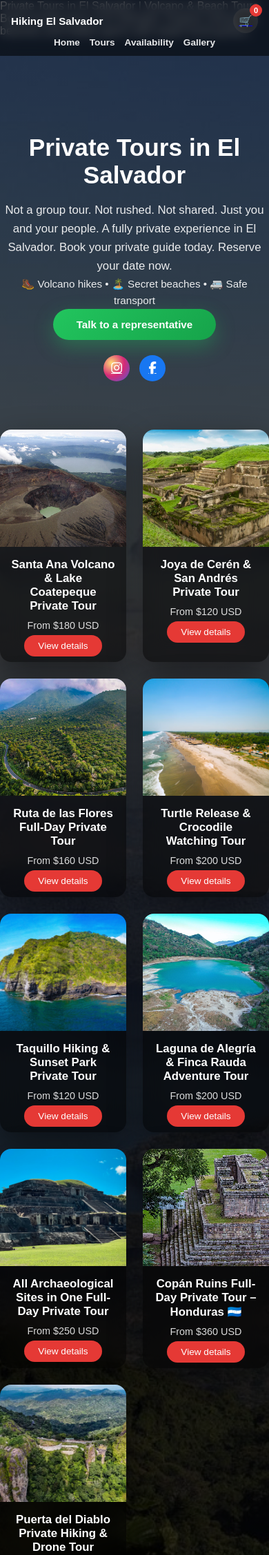
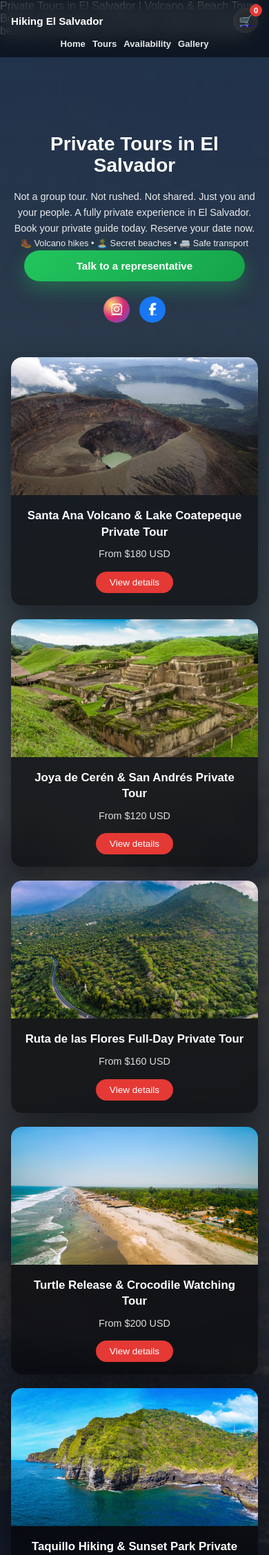
Before and after one commit to Moncada7794/listo-GitHub, a Flask app: page / in a window 390 px wide. Shown: the top 2255 px of the page at 69% size. Run offline with Flask 3, Linux system fonts and the light colour scheme.

Commit message:
Improve mobile y click en  tour cards

```diff
--- a/static/css/style.css
+++ b/static/css/style.css
@@ -1,27 +1,37 @@
 /* ================= RESET ================= */
+
 *{
     margin:0;
     padding:0;
     box-sizing:border-box;
 }
 
-/* 🔥 FIX BARRA BLANCA SUPERIOR */
+/* ================= BASE ================= */
+
 html{
     background:#000;
+    overflow-x:hidden;
 }
 
 body{
     font-family:Arial, sans-serif;
     color:#fff;
     margin:0;
+    overflow-x:hidden;
 
     background:
         linear-gradient(rgba(0,0,0,0.65), rgba(0,0,0,0.85)),
-        url("/static/images/hero.jpg") center/cover fixed no-repeat;
+        url("/static/images/hero.jpg") center/cover no-repeat;
 
     min-height:100vh;
 }
 
+/* smoother images */
+img{
+    max-width:100%;
+    height:auto;
+    display:block;
+}
 
 /* ================= HEADER ================= */
 
@@ -92,113 +109,161 @@ body{
     position:absolute;
     top:-6px;
     right:-6px;
+
     background:#e53935;
     color:#fff;
+
     font-size:.7rem;
     font-weight:700;
+
     width:18px;
     height:18px;
+
     display:flex;
     align-items:center;
     justify-content:center;
+
     border-radius:50%;
 }
 
-
-/* ================= HERO HOME ================= */
+/* ================= HERO ================= */
 
 .hero{
     position:relative;
+
     padding-top:140px;
     padding-bottom:60px;
+
     display:flex;
     justify-content:center;
+
     text-align:center;
 }
 
 .hero-overlay{
     position:absolute;
     inset:0;
-    background:linear-gradient(to bottom, rgba(0,0,0,0.55), rgba(0,0,0,0.88));
+
+    background:linear-gradient(
+        to bottom,
+        rgba(0,0,0,0.55),
+        rgba(0,0,0,0.88)
+    );
+
     z-index:0;
 }
 
 .hero-content{
     position:relative;
     z-index:1;
+
     max-width:820px;
 }
 
 .hero-content h1{
     font-size:3.5rem;
     font-weight:800;
+
     margin-bottom:18px;
+
+    line-height:1.1;
 }
 
 .hero-description{
     font-size:1.05rem;
     opacity:.9;
+
     margin-bottom:20px;
+
+    line-height:1.6;
 }
 
 .hero-features{
     font-size:.95rem;
     opacity:.9;
+
     margin-bottom:26px;
+
+    line-height:1.6;
 }
 
+.hero-content p{
+    max-width:700px;
+    margin:0 auto;
 
-/* ================= BOTÓN WHATSAPP ================= */
+    line-height:1.6;
+}
+
+/* ================= WHATSAPP BUTTON ================= */
 
 .hero-actions{
     display:flex;
     flex-direction:column;
     align-items:center;
+
     gap:16px;
 }
 
 .btn-whatsapp{
     display:inline-block;
+
     padding:14px 34px;
+
     border-radius:999px;
+
     font-weight:700;
     font-size:.95rem;
+
     color:white;
     text-decoration:none;
+
     background:linear-gradient(135deg,#22c55e,#16a34a);
+
     box-shadow:0 10px 28px rgba(34,197,94,.35);
+
     transition:.25s;
 }
 
 .btn-whatsapp:hover{
     transform:translateY(-2px);
+
     box-shadow:0 14px 36px rgba(34,197,94,.45);
 }
 
-
-/* ================= REDES ================= */
+/* ================= SOCIAL ================= */
 
 .hero-social{
     display:flex;
     justify-content:center;
+
     gap:14px;
+
     margin-top:6px;
 }
 
 .social{
     width:38px;
     height:38px;
+
     border-radius:50%;
+
     display:flex;
     align-items:center;
     justify-content:center;
+
     font-size:18px;
     color:white;
+
     transition:.25s;
 }
 
 .social-ig{
-    background:radial-gradient(circle at 30% 30%, #feda75, #d62976, #4f5bd5);
+    background:radial-gradient(
+        circle at 30% 30%,
+        #feda75,
+        #d62976,
+        #4f5bd5
+    );
 }
 
 .social-fb{
@@ -258,22 +347,35 @@ body{
 .tour-name{
     font-size:1.05rem;
     font-weight:700;
+
     margin-bottom:10px;
+
+    line-height:1.4;
 }
 
 .tour-description{
     font-size:.9rem;
     opacity:.85;
+
     margin-bottom:14px;
+
+    line-height:1.5;
 }
 
 .tour-btn{
+    display:inline-block;
+
     padding:8px 20px;
+
     background:#e53935;
     color:white;
+
     border-radius:999px;
+
     text-decoration:none;
+
     font-size:.85rem;
+
     transition:.2s;
 }
 
@@ -370,158 +583,158 @@ body{
     }
 }
 
+/* ================= MOBILE ================= */
 
-/* ================= RESPONSIVE ================= */
-
-@media(max-width:768px){
+@media (max-width:768px){
 
     body{
         padding-top:0;
     }
 
-    .hero-content h1{
-        font-size:2.2rem;
-    }
-
-    .home-tours-grid{
-        grid-template-columns:repeat(2,1fr);
-    }
-
-    .tour-layout{
-    display:grid;
-    grid-template-columns:1fr;
-	}
-
-    .tour-hero{
-        height:50vh;
-        padding-top:120px;
-    }
+    /* ===== HEADER ===== */
 
     .main-header{
         height:auto;
+
         padding:12px 16px;
+
         flex-wrap:wrap;
+
         justify-content:space-between;
         align-items:center;
+
+        backdrop-filter:blur(12px);
     }
 
     .header-left{
         position:static;
+
         font-size:.95rem;
+
         flex:1;
     }
 
     .main-nav{
         width:100%;
+
         order:3;
+
         justify-content:center;
-        gap:14px;
-        margin-top:6px;
+
+        gap:10px;
+
+        margin-top:8px;
+
         flex-wrap:wrap;
     }
 
     .main-nav a{
-        font-size:.85rem;
+        font-size:.82rem;
     }
 
     .cart-icon{
         position:static;
+
         transform:none;
+
         order:2;
+
         width:36px;
         height:36px;
+
         background:rgba(255,255,255,0.1);
     }
+
+    /* ===== HERO ===== */
+
+    .hero{
+        padding-top:140px;
+        padding-bottom:40px;
+
+        padding-left:18px;
+        padding-right:18px;
     }
 
-/* ===== FIX TOUR DETAIL LAYOUT ===== */
-
-.tour-layout{
-    max-width:1200px;
-    margin:60px auto;
-    padding:0 20px;
-    display:grid;
-    grid-template-columns:2fr 1fr;
-    gap:40px;
-}
-
-.tour-info-card{
+    .hero-content{
         width:100%;
     }
 
-.booking-box{
+    .hero-content h1{
+        font-size:2rem;
+    }
+
+    .hero-description{
+        font-size:.95rem;
+    }
+
+    .hero-features{
+        font-size:.85rem;
+    }
+
+    .btn-whatsapp{
+        width:100%;
+        max-width:320px;
+
+        text-align:center;
+    }
+
+    /* ===== HOME TOURS ===== */
+
+    .home-tours-section{
+        padding-left:16px;
+        padding-right:16px;
+    }
+
+    .home-tours-grid{
+        grid-template-columns:1fr;
+
+        gap:20px;
+
+        max-width:100%;
+    }
+
+    .home-tour-card{
         width:100%;
     }
 
-/* ===== RESTORE BOOKING BOX ===== */
-
-.booking-box{
-    position:sticky;
-    top:120px;
-    background:rgba(255,255,255,.06);
-    backdrop-filter:blur(14px);
-    border:1px solid rgba(255,255,255,.08);
-    box-shadow:0 20px 60px rgba(0,0,0,.6);
-    padding:24px;
-    border-radius:16px;
-
-    width:100%;
-    max-width:340px;
+    .tour-image{
+        height:220px;
     }
 
-.tour-layout{
-    align-items:start;
+    .tour-content{
+        padding:18px;
     }
 
-/* ===== FIX BOOKING FORM LAYOUT ===== */
+    /* ===== TOURS PAGE ===== */
 
-.booking-box label{
-    display:block;
-    margin-top:10px;
-    margin-bottom:4px;
-    font-size:.9rem;
+    .tours-page{
+        padding-left:16px;
+        padding-right:16px;
     }
 
-.booking-box input,
-.booking-box select{
-    width:100%;
-    padding:10px;
-    margin-bottom:14px;
-    border-radius:8px;
-    border:none;
-    display:block;
+    .tours-grid{
+        grid-template-columns:1fr;
+
+        gap:20px;
     }
 
-.booking-box .tour-btn{
+    .tour-card{
         width:100%;
-    margin-top:6px;
     }
 
-.booking-box .tour-btn.whatsapp{
-    background:#25D366;
-}
-/* ===== RESTORE ORIGINAL BOOKING BUTTON LAYOUT ===== */
-
-.booking-box .tour-btn{
-    width:auto;
-    display:inline-block;
-    padding:10px 18px;
+    .tour-img{
+        height:220px;
     }
 
-.booking-box .tour-btn.whatsapp{
-    display:block;
-    margin-top:10px;
-    width:auto;
+    .tour-info{
+        padding:18px;
     }
 
-/* espacio entre botones */
-.booking-box .tour-btn + .tour-btn{
-    margin-left:8px;
+    .tour-info h2{
+        font-size:1.15rem;
     }
 
-/* ===== MOBILE FIX TOUR DETAIL ===== */
-
-@media (max-width:768px){
+    /* ===== TOUR DETAIL ===== */
 
     .tour-layout{
         display:block;
@@ -529,28 +742,46 @@ body{
 
     .tour-info-card{
         width:100%;
+
         margin-bottom:25px;
     }
 
     .booking-box{
         position:relative;
+
         top:auto;
+
         width:100%;
         max-width:100%;
+
         margin:0 auto;
     }
 
+    .tour-hero{
+        height:50vh;
+
+        padding-top:120px;
     }
-.hero-content p{
-    max-width:700px;
-    margin:0 auto;
-    line-height:1.6;
 }
 
-/* ===== SEO TEXT IMPROVEMENT (SAFE) ===== */
+/* ================= SMALL IPHONES ================= */
 
-.hero-content p{
-    max-width:700px;
-    margin:0 auto;
-    line-height:1.6;
+@media (max-width:430px){
+
+    .hero-content h1{
+        font-size:1.75rem;
     }
+
+    .hero-description{
+        font-size:.9rem;
+    }
+
+    .hero-features{
+        font-size:.8rem;
+    }
+
+    .tour-image,
+    .tour-img{
+        height:200px;
+    }
+}
--- a/templates/base.html
+++ b/templates/base.html
@@ -2,19 +2,27 @@
 <html lang="en">
 <head>
 
+<!-- 1. Fondo para evitar flash blanco -->
 <style>
   html, body {
     background-color: #0b0f14;
   }
 </style>
 
+<!-- 2. Meta -->
 <meta charset="UTF-8">
 
 <title>{% block title %}Private Tours in El Salvador{% endblock %}</title>
 
-<meta name="description" content="{% block description %}Explore El Salvador with private tours, volcano hikes, beaches and more. Safe and personalized experiences.{% endblock %}">
+<meta name="description" content="{% block description %}Explore El Salvador with private tours, volcano hikes, beaches and more.{% endblock %}">
 
+<!-- 3. PRELOAD (primero) -->
+<link rel="preload" href="{{ url_for('static', filename='css/style.css') }}" as="style">
+
+<!-- 4. CSS normal (después) -->
 <link rel="stylesheet" href="{{ url_for('static', filename='css/style.css') }}">
+
+<!-- 5. Otros CSS -->
 <link rel="stylesheet" href="https://cdnjs.cloudflare.com/ajax/libs/font-awesome/6.5.0/css/all.min.css">
 
 </head>
```
Also changed, not shown: other parts of static/css/style.css (+149 -7 lines). Lines whose indentation alone changed are shown as unchanged.
